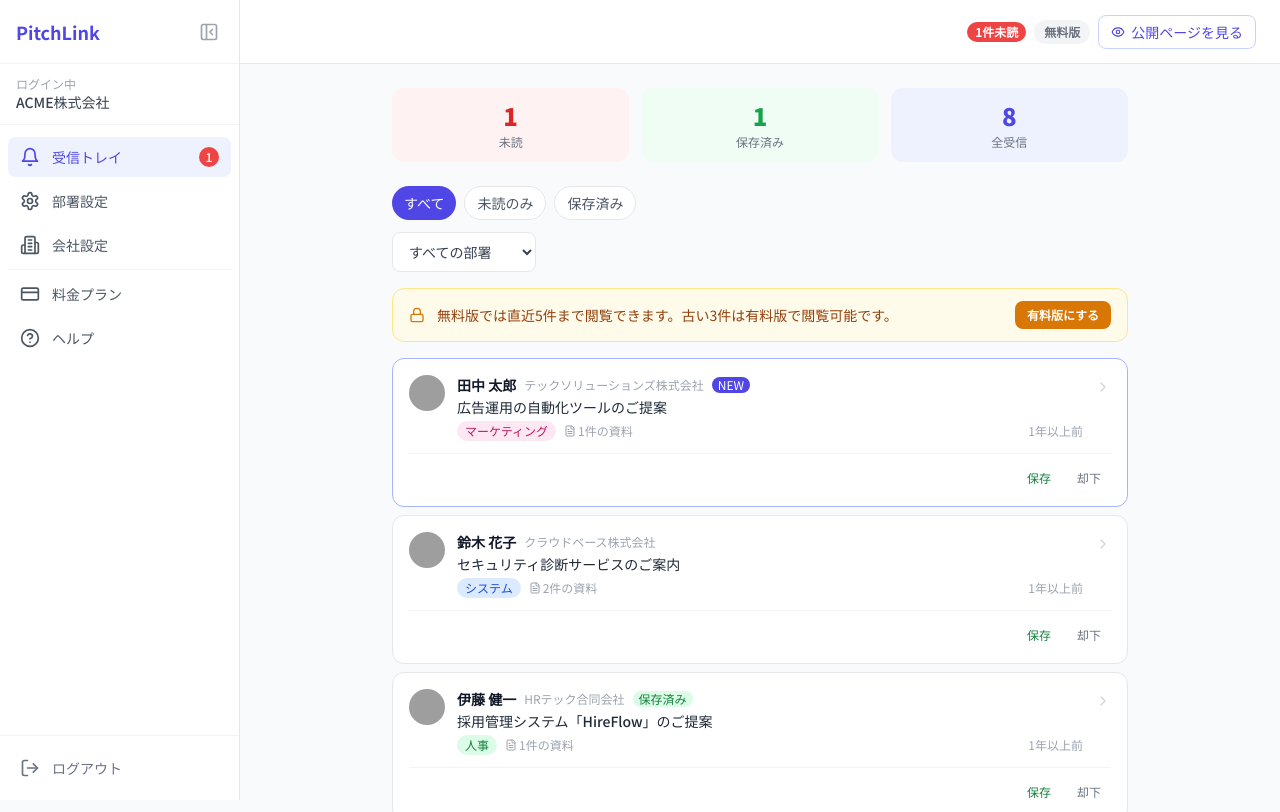
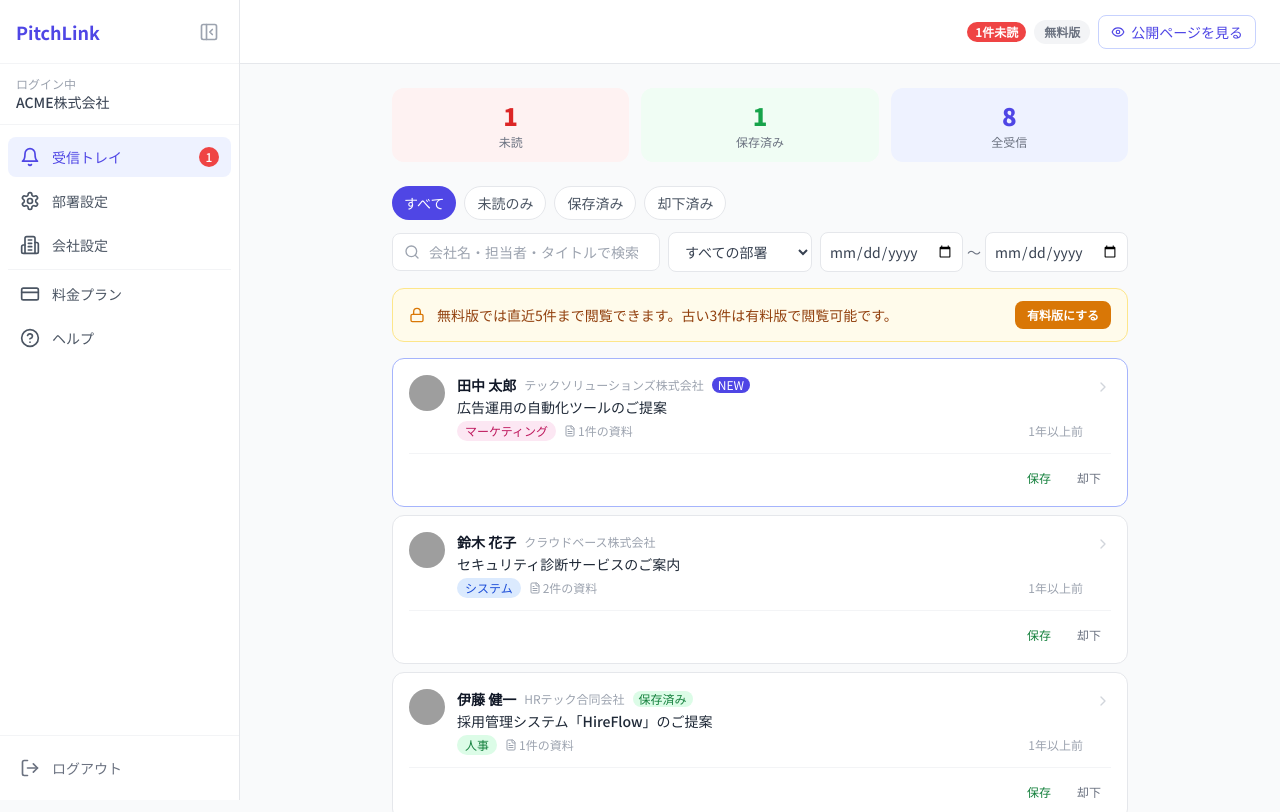
Before and after one commit to chiyoko-san/PitchLink, a React (Vite) app in the folder frontend/: page /PitchLink/dashboard in a window 1280 px wide. Shown: the top 812 px of the page. Built offline with nearby package versions, Linux system fonts and the light colour scheme; grey boxes are pictures that could not be loaded.

Commit message:
Add files via upload

```diff
--- a/frontend/src/pages/DashboardPage.tsx
+++ b/frontend/src/pages/DashboardPage.tsx
@@ -3,7 +3,7 @@ import { Link, useNavigate } from 'react-router-dom';
 import {
   Building2, Plus, Trash2, Pencil, Check, X,
   Bell, Mail, Slack, Copy, Eye, Settings,
-  FileText, ChevronRight, Lock,
+  FileText, ChevronRight, Lock, Search,
   ToggleLeft, ToggleRight,
   CreditCard, HelpCircle, PanelLeftClose, PanelLeft, LogOut
 } from 'lucide-react';
@@ -105,8 +105,11 @@ export default function DashboardPage() {
   const [showAddDept, setShowAddDept] = useState(false);
   const [editingDeptId, setEditingDeptId] = useState<string | null>(null);
   const [copied, setCopied] = useState(false);
-  const [filterStatus, setFilterStatus] = useState<'all' | 'unread' | 'saved'>('all');
+  const [filterStatus, setFilterStatus] = useState<'all' | 'unread' | 'saved' | 'dismissed'>('all');
   const [filterCategory, setFilterCategory] = useState<Category | 'all'>('all');
+  const [keyword, setKeyword] = useState('');        // キーワード検索
+  const [dateFrom, setDateFrom] = useState('');       // 期間（開始）
+  const [dateTo, setDateTo] = useState('');           // 期間（終了）
   const [isPaid, setIsPaid] = useState(false); // 有料版フラグ（実際はプラン判定に接続）
   // 受け取り条件（売り手向けに公開ページで掲示される）
   const [conditions, setConditions] = useState<string[]>(mockCompany.receivingConditions ?? []);
@@ -127,14 +130,30 @@ export default function DashboardPage() {
   const filteredPitches = pitches.filter(p => {
     // カテゴリで絞り込み
     if (filterCategory !== 'all' && p.category !== filterCategory) return false;
+
+    // キーワード検索（タイトル・送信者名・会社名）
+    if (keyword.trim()) {
+      const kw = keyword.trim().toLowerCase();
+      const target = `${p.title} ${p.sender.name} ${p.sender.companyName}`.toLowerCase();
+      if (!target.includes(kw)) return false;
+    }
+
+    // 期間で絞り込み（受信日）
+    const created = new Date(p.createdAt).getTime();
+    if (dateFrom && created < new Date(dateFrom).getTime()) return false;
+    if (dateTo && created > new Date(dateTo).getTime() + 86400000) return false; // 終了日を含む
+
     // ステータスで絞り込み
     if (filterStatus === 'unread') return p.status === 'unread';
     if (filterStatus === 'saved') return p.status === 'saved';
+    if (filterStatus === 'dismissed') return p.status === 'dismissed';
     return p.status !== 'blocked' && p.status !== 'dismissed';
   }).sort((a, b) => new Date(b.createdAt).getTime() - new Date(a.createdAt).getTime());
 
   // ロック対象の件数（無料枠を超えた古い資料の数）
-  const lockedCount = isPaid ? 0 : Math.max(0, filteredPitches.length - FREE_VISIBLE_COUNT);
+  // 絞り込み中はロックを適用しない（全件を新着順に見ているときのみ有効）
+  const noFilter = filterStatus === 'all' && filterCategory === 'all' && !keyword && !dateFrom && !dateTo;
+  const lockedCount = (isPaid || !noFilter) ? 0 : Math.max(0, filteredPitches.length - FREE_VISIBLE_COUNT);
 
   const handleCopy = () => {
     navigator.clipboard.writeText(publicUrl);
@@ -285,6 +304,7 @@ export default function DashboardPage() {
                 { key: 'all', label: 'すべて' },
                 { key: 'unread', label: '未読のみ' },
                 { key: 'saved', label: '保存済み' },
+                { key: 'dismissed', label: '却下済み' },
               ] as const).map(f => (
                 <button key={f.key} onClick={() => setFilterStatus(f.key)}
                   className={`text-sm px-3 py-1.5 rounded-full font-medium transition ${filterStatus === f.key ? 'bg-indigo-600 text-white' : 'bg-white text-gray-600 border border-gray-200 hover:bg-gray-50'}`}>
@@ -293,8 +313,19 @@ export default function DashboardPage() {
               ))}
             </div>
 
-            {/* カテゴリ（部署）で絞り込み */}
-            <div className="mb-4">
+            {/* キーワード・部署・期間で絞り込み */}
+            <div className="flex flex-wrap items-center gap-2 mb-4">
+              {/* キーワード検索 */}
+              <div className="relative flex-1 min-w-[180px]">
+                <Search className="w-4 h-4 text-gray-400 absolute left-3 top-1/2 -translate-y-1/2" />
+                <input
+                  value={keyword}
+                  onChange={e => setKeyword(e.target.value)}
+                  placeholder="会社名・担当者・タイトルで検索"
+                  className="w-full text-sm border border-gray-200 rounded-lg pl-9 pr-3 py-2 outline-none focus:ring-2 focus:ring-indigo-400" />
+              </div>
+
+              {/* 部署ドロップダウン */}
               <select
                 value={filterCategory}
                 onChange={e => setFilterCategory(e.target.value as Category | 'all')}
@@ -304,6 +335,24 @@ export default function DashboardPage() {
                   <option key={cat} value={cat}>{CATEGORY_LABELS[cat]}</option>
                 ))}
               </select>
+
+              {/* 期間指定 */}
+              <div className="flex items-center gap-1 text-sm text-gray-500">
+                <input type="date" value={dateFrom} onChange={e => setDateFrom(e.target.value)}
+                  className="border border-gray-200 rounded-lg px-2 py-2 outline-none focus:ring-2 focus:ring-indigo-400 text-gray-700" />
+                <span>〜</span>
+                <input type="date" value={dateTo} onChange={e => setDateTo(e.target.value)}
+                  className="border border-gray-200 rounded-lg px-2 py-2 outline-none focus:ring-2 focus:ring-indigo-400 text-gray-700" />
+              </div>
+
+              {/* 絞り込みクリア（何か指定があるとき） */}
+              {(keyword || dateFrom || dateTo || filterCategory !== 'all') && (
+                <button
+                  onClick={() => { setKeyword(''); setDateFrom(''); setDateTo(''); setFilterCategory('all'); }}
+                  className="text-xs text-gray-500 underline hover:text-gray-700">
+                  条件をクリア
+                </button>
+              )}
             </div>
 
             {/* 無料枠の案内バナー（古い資料がロックされているとき） */}
@@ -328,7 +377,7 @@ export default function DashboardPage() {
                 </div>
               )}
               {filteredPitches.map((pitch, idx) => {
-                const locked = !isPaid && idx >= FREE_VISIBLE_COUNT;
+                const locked = !isPaid && noFilter && idx >= FREE_VISIBLE_COUNT;
                 return (
                 <div key={pitch.id}
                   className={`bg-white rounded-xl border p-4 transition ${pitch.status === 'unread' ? 'border-indigo-300' : 'border-gray-200'}`}>
```
